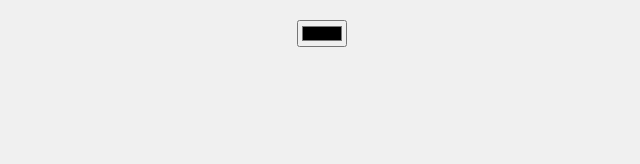
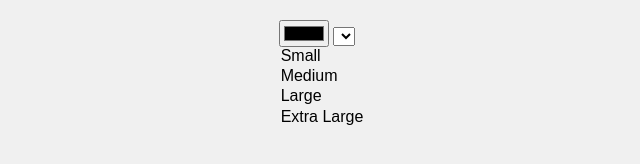
Before and after one commit to Prosperous-Dibakoane/Canva, a plain HTML site: page index.html in a window 1280 px wide. Shown: the whole page, without its empty margins (318-958 px from the left). Drawn offline with Linux system fonts and the light colour scheme.

Commit message:
adedd brush sizes on the toolbar

```diff
--- a/index.html
+++ b/index.html
@@ -20,3 +20,9 @@
 <body>
     <div id="toolbar">
         <input type="color" id="colorPicker" value="#000000" title="Choose color">
+        <select id="brushSize" title="Brush size"></select>
+            <option value="2">Small</option>
+            <option value="5" selected>Medium</option>
+            <option value="10">Large</option>
+            <option value="20">Extra Large</option>
+        </select>
```
